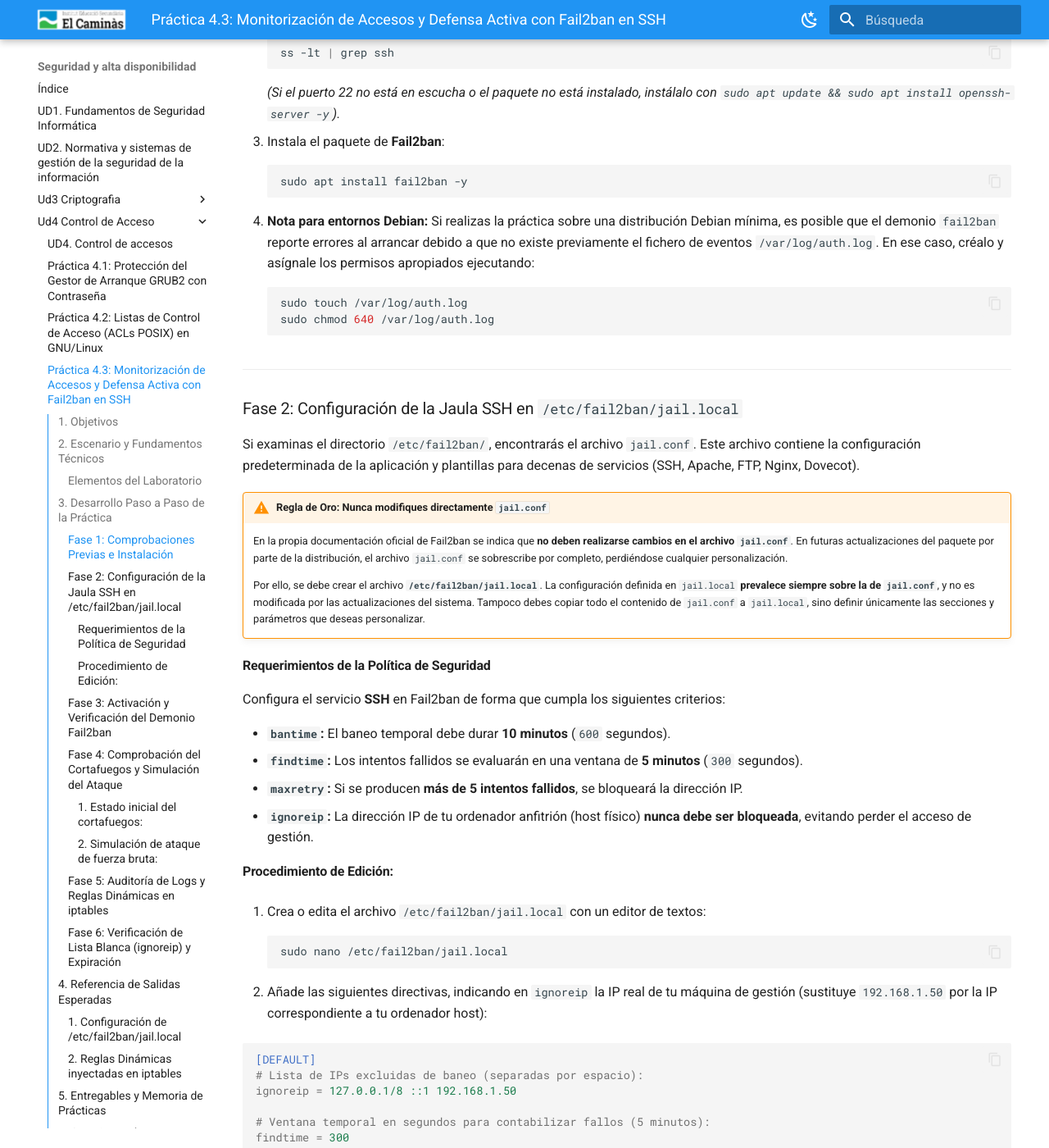
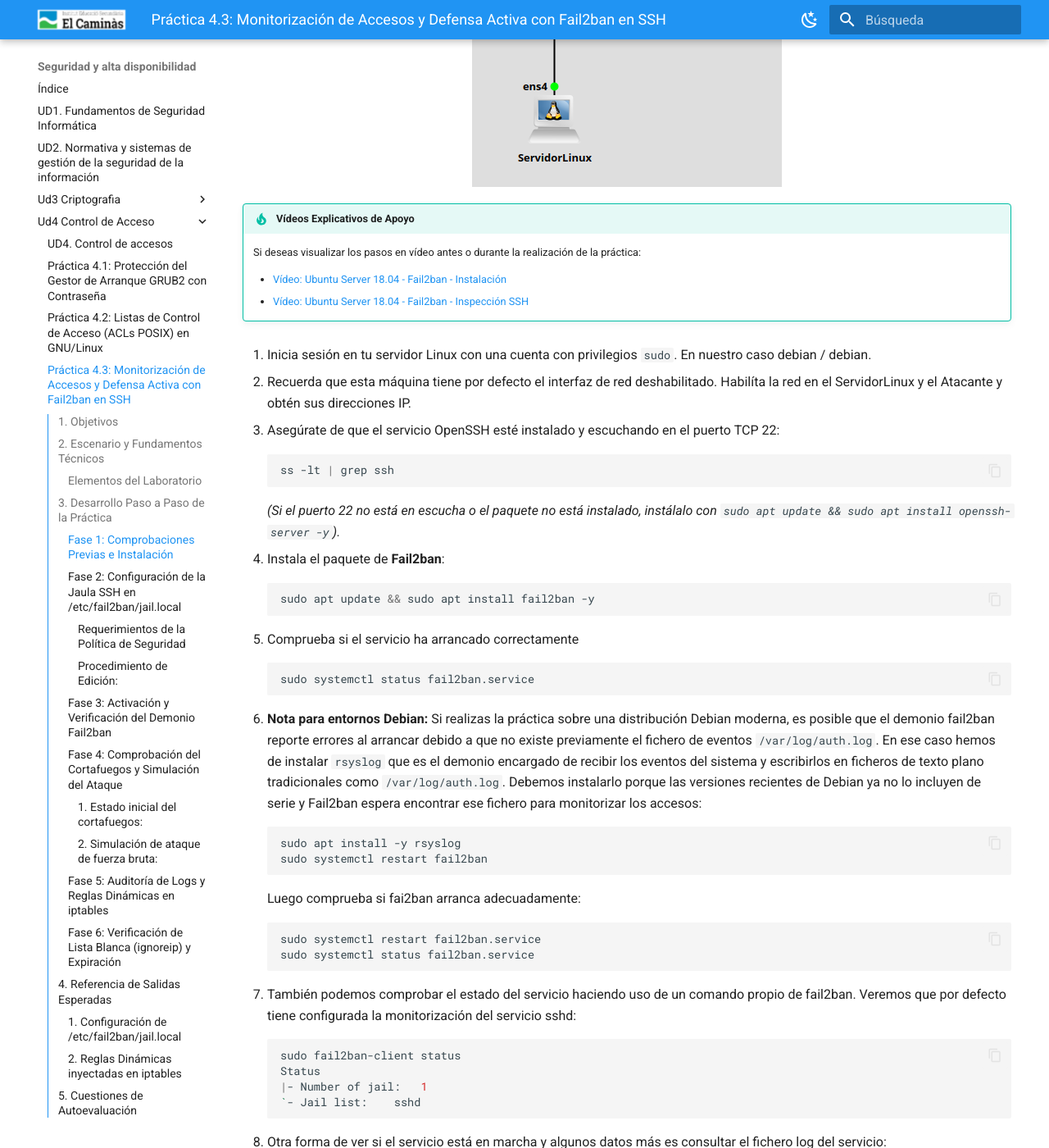
Before and after one commit to jmunozji/SAD, an MkDocs documentation site: the page built from docs/Ud4 Control de Acceso/P03.md, in a window 1280 px wide and 1400 px high, scrolled down 2087 px. Shown: the whole window at 82% size. Built offline with MkDocs 1.6.1 and Material for MkDocs 9.7.7, drawn with Linux system fonts in a browser that asks for light colours; some of the changed text lies outside the part shown.

Commit message:
Revisada práctica Fail2ban y con ella el tema 4

````diff
--- a/docs/Ud4 Control de Acceso/P03.md
+++ b/docs/Ud4 Control de Acceso/P03.md
@@ -44,7 +44,7 @@
 | :--- | :--- | :--- |
 | **Servidor Linux** (Ubuntu Server / Debian) | Servidor SSH y ejecución de Fail2ban. | Debe tener IP fija o conocida (ej. `192.168.1.43`). |
 | **Equipo Anfitrión (Host)** | Máquina del administrador de sistemas. | Su dirección IP se incluirá en `ignoreip` para garantizar inmunidad. |
-| **Máquina de Pruebas / Cliente** | Cliente SSH que simulará los accesos no autorizados. | IP distinta a la del administrador para comprobar el bloqueo efectivo. |
+| **Atacante** | Cliente SSH que simulará los accesos no autorizados. | IP distinta a la del administrador para comprobar el bloqueo efectivo. |
 
 ---
 
@@ -54,7 +54,9 @@
 
 ### Fase 1: Comprobaciones Previas e Instalación
 
-Puedes realizar la práctica en una máquina virtual **Debian** o **Ubuntu Server** (en VirtualBox con adaptador en modo puente o red NAT, o en GNS3).
+Vamos a realizar la práctica en una máquina virtual **Debian** en GNS3. El esquema será el siguiente:
+
+![Escentario Fail2ban](img/fail2ban_escenario.png)
 
 !!! tip "Vídeos Explicativos de Apoyo"
     Si deseas visualizar los pasos en vídeo antes o durante la realización de la práctica:
@@ -62,23 +64,50 @@
     * [Vídeo: Ubuntu Server 18.04 - Fail2ban - Instalación](https://youtu.be/zoEzuQntOMU){:target="_blank"}
     * [Vídeo: Ubuntu Server 18.04 - Fail2ban - Inspección SSH](https://youtu.be/5sE2Mici96o){:target="_blank"}
 
-1. Inicia sesión en tu servidor Linux con una cuenta con privilegios `sudo`.
+1. Inicia sesión en tu servidor Linux con una cuenta con privilegios `sudo`. En nuestro caso debian / debian.
 
-2. Asegúrate de que el servicio OpenSSH esté instalado y escuchando en el puerto TCP 22:
+2. Recuerda que esta máquina tiene por defecto el interfaz de red deshabilitado. Habilíta la red en el ServidorLinux y el Atacante y obtén sus direcciones IP.
+
+3. Asegúrate de que el servicio OpenSSH esté instalado y escuchando en el puerto TCP 22:
    ```bash
    ss -lt | grep ssh
    ```
    *(Si el puerto 22 no está en escucha o el paquete no está instalado, instálalo con `sudo apt update && sudo apt install openssh-server -y`).*
 
-3. Instala el paquete de **Fail2ban**:
+4. Instala el paquete de **Fail2ban**:
    ```bash
-   sudo apt install fail2ban -y
+   sudo apt update && sudo apt install fail2ban -y
    ```
 
-4. **Nota para entornos Debian:** Si realizas la práctica sobre una distribución Debian mínima, es posible que el demonio `fail2ban` reporte errores al arrancar debido a que no existe previamente el fichero de eventos `/var/log/auth.log`. En ese caso, créalo y asígnale los permisos apropiados ejecutando:
+5. Comprueba si el servicio ha arrancado correctamente
    ```bash
-   sudo touch /var/log/auth.log
-   sudo chmod 640 /var/log/auth.log
+   sudo systemctl status fail2ban.service
+   ```
+
+6. **Nota para entornos Debian:** Si realizas la práctica sobre una distribución Debian moderna, es posible que el demonio fail2ban reporte errores al arrancar debido a que no existe previamente el fichero de eventos `/var/log/auth.log`. En ese caso hemos de instalar `rsyslog` que es el demonio encargado de recibir los eventos del sistema y escribirlos en ficheros de texto plano tradicionales como `/var/log/auth.log`. Debemos instalarlo porque las versiones recientes de Debian ya no lo incluyen de serie y Fail2ban espera encontrar ese fichero para monitorizar los accesos:
+   ```bash
+   sudo apt install -y rsyslog
+   sudo systemctl restart fail2ban
+   ```
+   Luego comprueba si fai2ban arranca adecuadamente:
+   ```bash
+   sudo systemctl restart fail2ban.service
+   sudo systemctl status fail2ban.service
+   ```
+
+7. También podemos comprobar el estado del servicio haciendo uso de un comando propio de fail2ban. Veremos que por defecto tiene configurada la monitorización del servicio sshd:
+   ```bash
+   sudo fail2ban-client status
+   Status
+   |- Number of jail:	1
+   `- Jail list:	sshd
+   ```
+
+8. Otra forma de ver si el servicio está en marcha y algunos datos más es consultar el fichero log del servicio:
+   ```bash
+   cat /var/log/fail2ban.log
+   ...
+   2026-10-13 17:32:36,452 fail2ban.jail           [941]: INFO    Jail 'sshd' started
    ```
 
 ---
@@ -91,6 +120,14 @@
     En la propia documentación oficial de Fail2ban se indica que **no deben realizarse cambios en el archivo `jail.conf`**. En futuras actualizaciones del paquete por parte de la distribución, el archivo `jail.conf` se sobrescribe por completo, perdiéndose cualquier personalización.
 
     Por ello, se debe crear el archivo **`/etc/fail2ban/jail.local`**. La configuración definida en `jail.local` **prevalece siempre sobre la de `jail.conf`**, y no es modificada por las actualizaciones del sistema. Tampoco debes copiar todo el contenido de `jail.conf` a `jail.local`, sino definir únicamente las secciones y parámetros que deseas personalizar.
+
+!!! warning "Activación del servicio"
+    Fíjate que en el archivo /etc/fail2ban/fail.conf no aparece la directiva `enabled = true` necesaria para que fail2ban monitorice el servicio sshd.
+
+    El motivo es que esta directiva se encuentra en /etc/fai2ban/jail.d/defaults-debian.conf
+
+    Pero si activas la inspección de cualquier otro servicio necesitarás activar esa directiva en jail.local
+
 
 #### Requerimientos de la Política de Seguridad
 
@@ -111,9 +148,9 @@
 2. Añade las siguientes directivas, indicando en `ignoreip` la IP real de tu máquina de gestión (sustituye `192.168.1.50` por la IP correspondiente a tu ordenador host):
 
    ```ini
-   [DEFAULT]
+   [sshd]
    # Lista de IPs excluidas de baneo (separadas por espacio):
-   ignoreip = 127.0.0.1/8 ::1 192.168.1.50
+   ignoreip = 192.168.1.50
 
    # Ventana temporal en segundos para contabilizar fallos (5 minutos):
    findtime = 300
@@ -123,12 +160,6 @@
 
    # Numero maximo de fallos permitidos antes del bloqueo:
    maxretry = 5
-
-   [sshd]
-   enabled = true
-   port    = ssh
-   logpath = %(sshd_log)s
-   backend = %(sshd_backend)s
    ```
 
 3. Guarda los cambios (`Ctrl + O` y `Enter`) y sal del editor (`Ctrl + X`).
@@ -159,6 +190,8 @@
    ```
    *(Observa que inicialmente los contadores `Currently banned: 0` y `Total banned: 0` reflejan que no hay ninguna IP sancionada).*
 
+5. Comprueba que los valores indicados se han aplicado en `/var/log/fail2ban.log`
+
 ---
 
 ### Fase 4: Comprobación del Cortafuegos y Simulación del Ataque
@@ -167,13 +200,13 @@
 Antes de lanzar las pruebas de acceso, comprueba que el subsistema de filtrado no tiene reglas de bloqueo activas:
 
 ```bash
-sudo iptables -L -n -v
+sudo iptables -L -n
 ```
 
 *(Deberás observar la cadena `f2b-sshd` creada por Fail2ban, pero sin ninguna IP en su lista de descarte).*
 
 #### 2. Simulación de ataque de fuerza bruta:
-Desde una máquina cliente o terminal **cuya IP sea distinta a la indicada en `ignoreip`**, intenta iniciar sesión vía SSH contra el servidor utilizando un usuario inexistente o una contraseña deliberadamente errónea:
+Desde la máquina "Atacante" **cuya IP sea distinta a la indicada en `ignoreip`**, intenta iniciar sesión vía SSH contra el servidor utilizando un usuario inexistente o una contraseña deliberadamente errónea:
 
 ```bash
 ssh usuario_falso@192.168.1.43
@@ -260,20 +293,7 @@
 
 ---
 
-## 5. Entregables y Memoria de Prácticas
-
-Elabora una memoria en formato **PDF** con tu nombre completo que incluya las siguientes evidencias:
-
-1. **Captura 1:** Contenido completo de tu archivo `/etc/fail2ban/jail.local` mostrando los parámetros `ignoreip`, `bantime`, `findtime`, `maxretry` y la jaula `[sshd]`.
-2. **Captura 2:** Salida del comando `sudo fail2ban-client status sshd` antes de realizar las pruebas de ataque (mostrando 0 baneos).
-3. **Captura 3:** Terminal de la máquina cliente demostrando los intentos fallidos consecutivos de conexión y el momento exacto en el que la conexión es rechazada por el servidor.
-4. **Captura 4:** Salida del comando `sudo iptables -L` o `sudo iptables -L f2b-sshd` en el servidor mostrando la regla de bloqueo con la dirección IP del equipo atacante.
-5. **Captura 5:** Líneas del registro `/var/log/fail2ban.log` donde se observe la acción de baneo (`Ban <IP>`).
-6. **Captura 6:** Demostración de que la IP configurada en `ignoreip` no es bloqueada tras superar los 5 fallos, o captura mostrando el desbaneo automático tras cumplirse el tiempo de `bantime`.
-
----
-
-## 6. Cuestiones de Autoevaluación
+## 5. Cuestiones de Autoevaluación
 
 Responde de forma fundamentada a las siguientes preguntas en tu documento:
 
````
Also changed, not shown: other parts of docs/Ud4 Control de Acceso/P03.md (+1 -1 lines), docs/Ud4 Control de Acceso/img/fail2ban_escenario.png (added).
